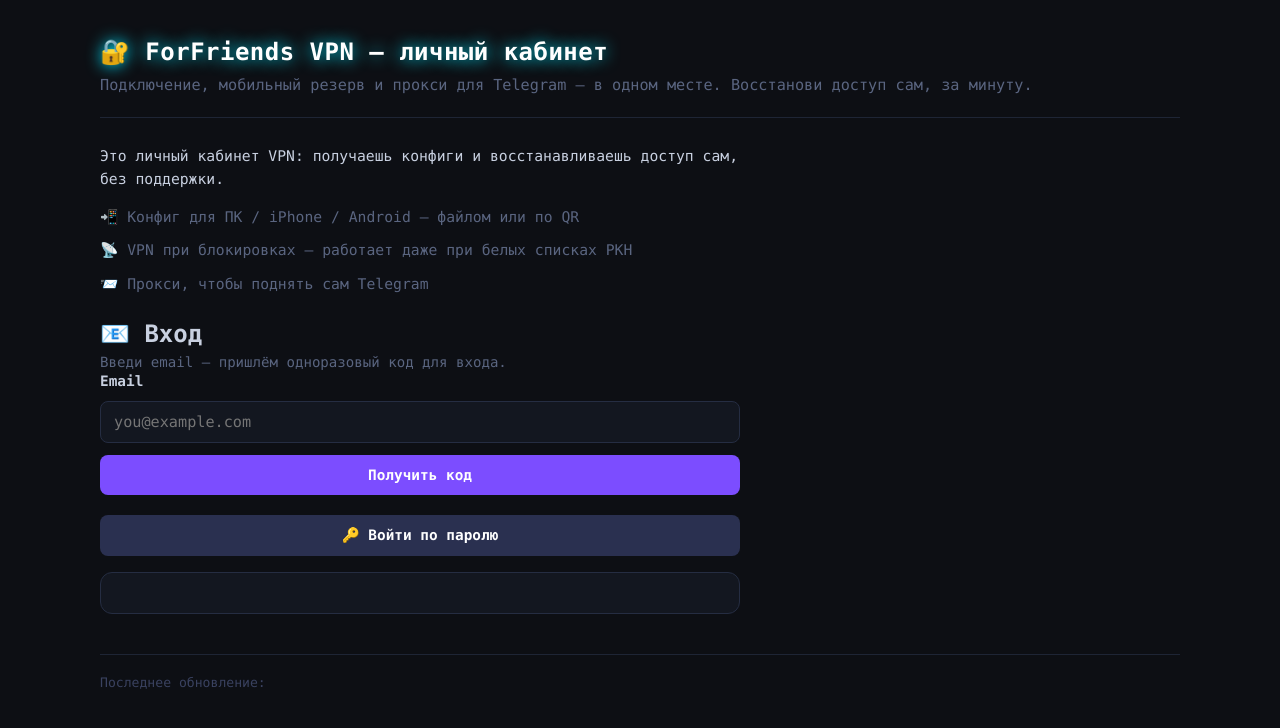
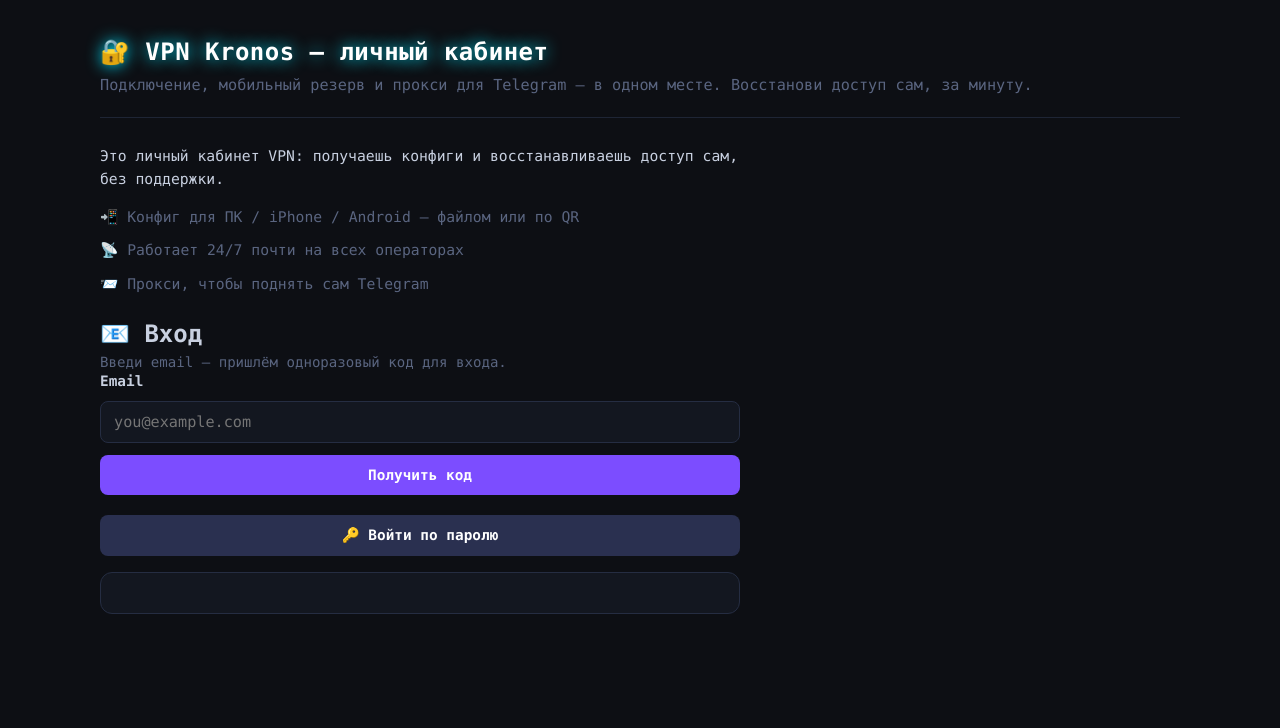
Before and after one commit to nikkronos/vpnservice, a Flask app: page /recovery in a window 1280 px wide. Shown: the top 728 px of the page. Run offline with Flask 3, Linux system fonts and the light colour scheme.

Commit message:
ЛК: ребрендинг + новый слоган + убран футер + actionable error
- «ForFriends VPN — личный кабинет» → «VPN Kronos — личный кабинет»
- «VPN при блокировках — работает даже при белых списках РКН»
  → «Работает 24/7 почти на всех операторах»
- Убран футер «Последнее обновление: ...» (был визуальным мусором)
- Error «Учётная запись не привязана к Telegram. Обратись к владельцу»
  → «Открой @vpnkronos_bot и пройди /start — после этого ЛК заработает».
  Дружелюбнее для orphan-юзеров с email-only записью (id-69, id-204
  после миграции).

Co-Authored-By: Claude Opus 4.7 <noreply@anthropic.com>

```diff
--- a/web/app.py
+++ b/web/app.py
@@ -821,7 +821,13 @@ def _verify_email_session(body: dict) -> tuple:
 
     telegram_id = user_row.get("telegram_id")
     if not telegram_id:
-        return None, (jsonify({"error": "Учётная запись не привязана к Telegram. Обратись к владельцу бота."}), 403)
+        return None, (jsonify({
+            "error": (
+                "Этот email пока не связан с Telegram-аккаунтом. "
+                "Открой @vpnkronos_bot, нажми /start и пройди короткую регистрацию — "
+                "после этого ЛК заработает."
+            )
+        }), 403)
 
     return (user_row, int(telegram_id)), None
 
--- a/web/templates/recovery.html
+++ b/web/templates/recovery.html
@@ -9,7 +9,7 @@
 <body>
   <div class="container">
     <header class="recovery-hero">
-      <h1>🔐 ForFriends VPN — личный кабинет</h1>
+      <h1>🔐 VPN Kronos — личный кабинет</h1>
       <p class="hero-tagline">Подключение, мобильный резерв и прокси для Telegram — в одном месте. Восстанови доступ сам, за минуту.</p>
     </header>
 
@@ -19,7 +19,7 @@
         <p>Это личный кабинет VPN: получаешь конфиги и восстанавливаешь доступ сам, без поддержки.</p>
         <ul class="hero-points">
           <li>📲 Конфиг для ПК / iPhone / Android — файлом или по QR</li>
-          <li>📡 VPN при блокировках — работает даже при белых списках РКН</li>
+          <li>📡 Работает 24/7 почти на всех операторах</li>
           <li>📨 Прокси, чтобы поднять сам Telegram</li>
         </ul>
       </div>
@@ -172,9 +172,6 @@
       <div id="proxyResult" class="recovery-result" aria-live="polite">Загружаем…</div>
     </section>
 
-    <footer>
-      <p>Последнее обновление: <span id="last-update"></span></p>
-    </footer>
   </div>
 
   <!-- Telegram Mini App SDK — хостим у себя.
```
